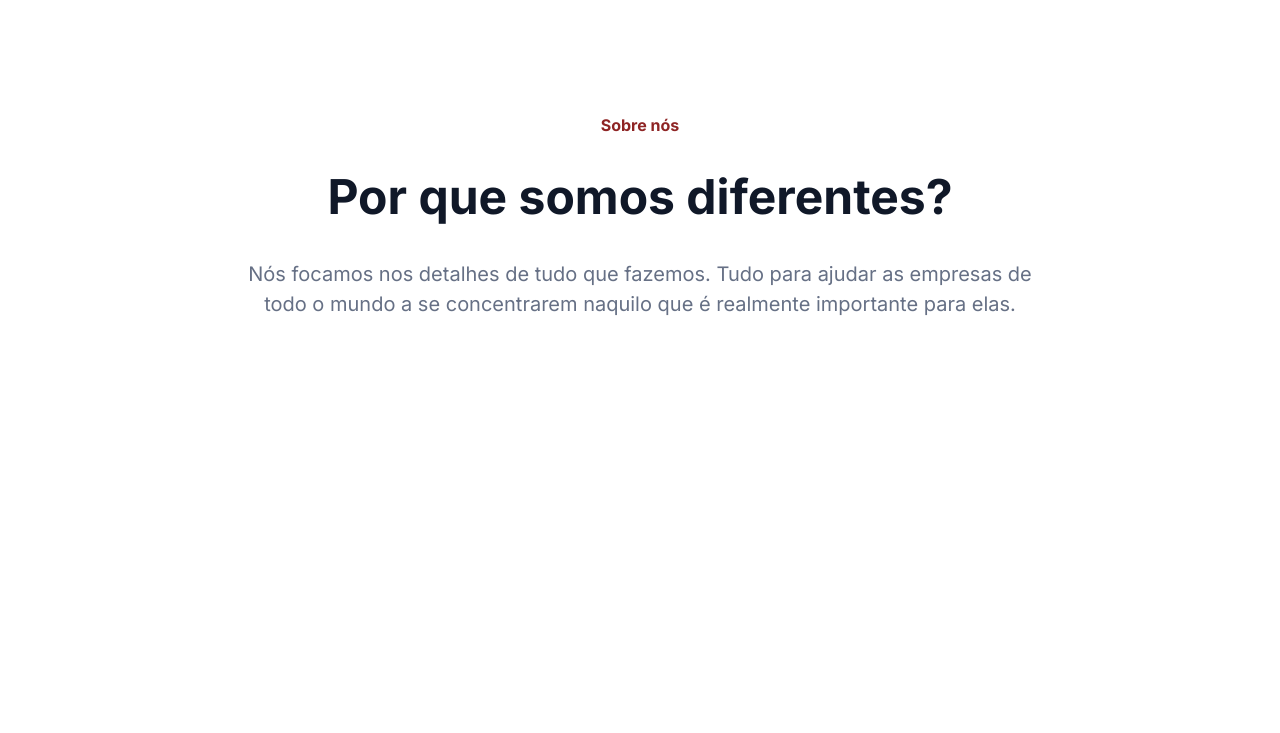
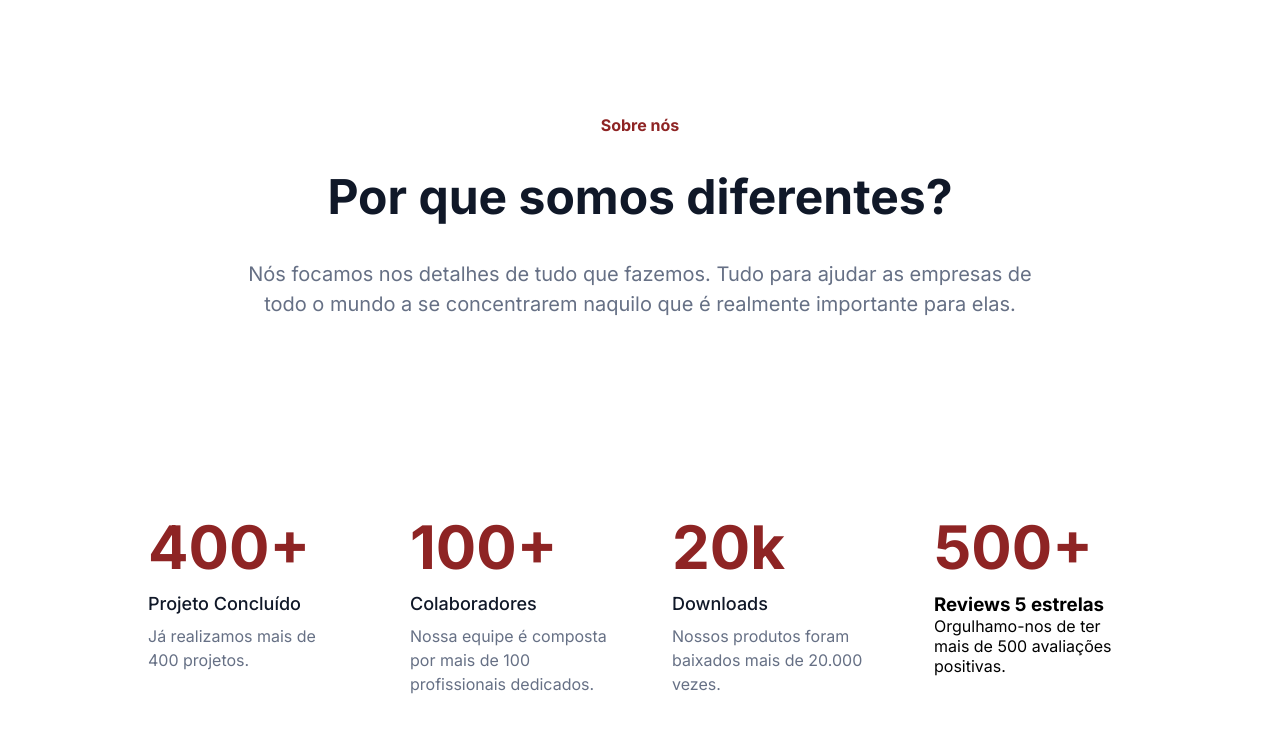
Before and after one commit to paulor007/OptimusTech, a plain HTML site: page index.html in a window 1280 px wide. Shown: the part 85-818 px from the top of the page. Drawn offline with Linux system fonts and the light colour scheme.

Commit message:
Dia 3: Adicionando a seção de métricas e resultados

```diff
--- a/style.css
+++ b/assets/style.css
@@ -2,6 +2,7 @@
     --text-color: #667085;
     --main-color: #8E2424;
     --background-color: #ffffff;
+    --text-color-subtitulo: #101828;
 }
 
 /* Reset */
@@ -17,9 +18,13 @@ body {
     font-family: 'Inter', sans-serif;
 }
 
-.barNav .container {
+.container {
     max-width: 1280px;
     margin: 0 auto;
+    padding: 0 20px;
+}
+
+.barNav .container {
     display: flex;
     align-items: center;
     justify-content: space-between;
@@ -105,3 +110,42 @@ body {
     max-width: 800px;
     margin: 0 auto;
 }
+
+.metricas_container {
+    background-color: var(--background-color);
+    padding: 96px 96px;
+}
+
+.metricas_container .container {
+    display: flex;
+    justify-content: space-between;
+}
+
+.metrica {
+    flex: 1 1 250px;
+    margin: 0 32px;
+}
+
+.numero {
+    font-family: 'Inter', sans-serif;
+    font-weight: 600;
+    font-size: 60px;
+    color: var(--main-color);
+    margin-bottom: 10px;
+}
+
+.subtitulo_metrica {
+    font-family: 'Inter', sans-serif;
+    font-weight: 500;
+    font-size: 18px;
+    color: var(--text-color-subtitulo);
+    margin-bottom: 10px;
+}
+
+.descricao_metrica {
+    font-family: 'Inter', sans-serif;
+    font-size: 16px;
+    font-weight: 400;
+    color: var(--text-color);
+    line-height: 24px;
+}
--- a/index.html
+++ b/index.html
@@ -5,7 +5,7 @@
     <meta name="viewport" content="width=device-width, initial-scale=1.0">
     <title>Optimus Tech</title>
     <link href="https://fonts.googleapis.com/css2?family=Inter:wght@400;500;700&display=swap" rel="stylesheet">
-    <link rel="stylesheet" href="style.css">
+    <link rel="stylesheet" href="assets/style.css">
 </head>
 <body>
     <header>
@@ -26,7 +26,9 @@
                 </div>
             </div>
         </nav>
+    </header>
 
+    <main>
         <section class="sobre_nos">
             <span class="subtitulo">Sobre nós</span>
             <h1 class="titulo_principal">Por que somos diferentes?</h1>
@@ -34,6 +36,31 @@
                 Nós focamos nos detalhes de tudo que fazemos. Tudo para ajudar as empresas de todo o mundo a se concentrarem naquilo que é realmente importante para elas.
             </p>
         </section>
-    </header>
+
+        <section class="metricas_container">
+            <div class="container">
+                <div class="metrica">
+                    <h2 class="numero">400+</h2>
+                    <h3 class="subtitulo_metrica">Projeto Concluído</h3>
+                    <p class="descricao_metrica">Já realizamos mais de 400 projetos.</p>
+                </div>
+                <div class="metrica">
+                    <h2 class="numero">100+</h2>
+                    <h3 class="subtitulo_metrica">Colaboradores</h3>
+                    <p class="descricao_metrica">Nossa equipe é composta por mais de 100 profissionais dedicados.</p>
+                </div>
+                <div class="metrica">
+                    <h2 class="numero">20k</h2>
+                    <h3 class="subtitulo_metrica">Downloads</h3>
+                    <p class="descricao_metrica">Nossos produtos foram baixados mais de 20.000 vezes.</p>
+                </div>
+                <div class="metrica">
+                    <h2 class="numero">500+</h2>
+                    <h3 class="subtitulo-metrica">Reviews 5 estrelas</h3>
+                    <p class="descricao-metrica">Orgulhamo-nos de ter mais de 500 avaliações positivas.</p>
+                </div>
+            </div>
+        </section>
+    </main>
 </body>
 </html>
```
